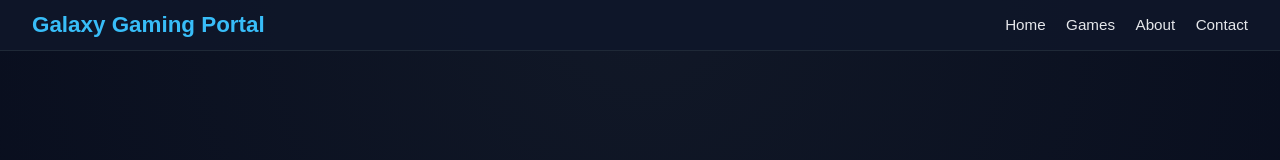
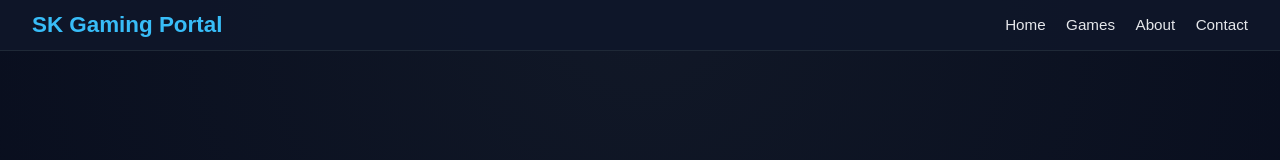
Before and after one commit to Siddhant-kushwaha02/gaming-portal, a plain HTML site: page index.html in a window 1280 px wide. Shown: the top 160 px of the page. Drawn offline with Linux system fonts and the light colour scheme.

Commit message:
Update index.html

```diff
--- a/index.html
+++ b/index.html
@@ -8,7 +8,7 @@
 </head>
 <body>
   <header class="top-nav">
-    <h1 class="logo">Galaxy Gaming Portal</h1>
+    <h1 class="logo">SK Gaming Portal</h1>
     <nav>
       <a href="#home">Home</a>
       <a href="#games">Games</a>
```
